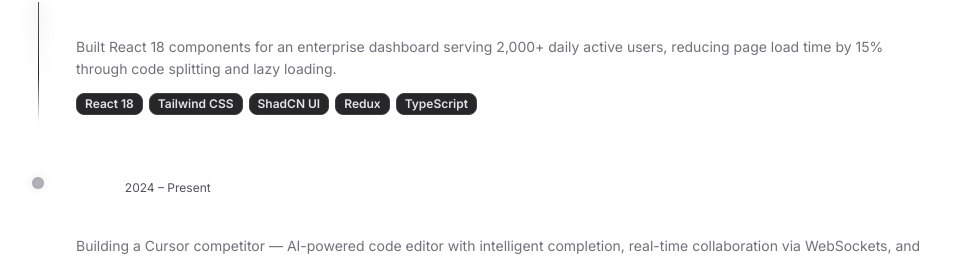
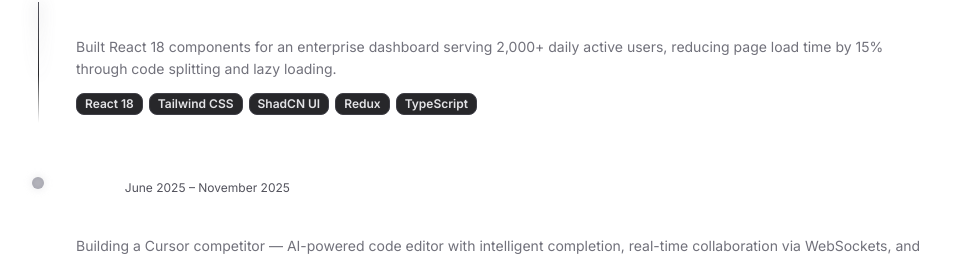
Before and after one commit to Suhagshetty/Portfolio-2026, a Next.js app: page / in a window 1280 px wide. Shown: the part 1095-1356 px from the top of the page, without its empty margins (160-1119 px from the left). Built offline with nearby package versions, Linux system fonts and the light colour scheme; no server answers.

Commit message:
experience check

```diff
--- a/src/components/work/WorkExperience.tsx
+++ b/src/components/work/WorkExperience.tsx
@@ -34,7 +34,7 @@ const experiences = [
   {
     company: "Apex",
     role: "Founder & Software Engineer",
-    period: "2024 – Present",
+    period: "June 2025 – November 2025",
     description:
       "Building a Cursor competitor — AI-powered code editor with intelligent completion, real-time collaboration via WebSockets, and GitHub import/export deployed on AWS.",
     stack: [
```
